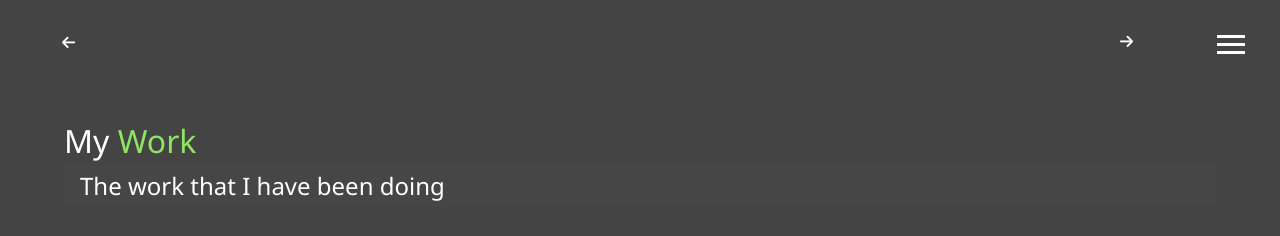
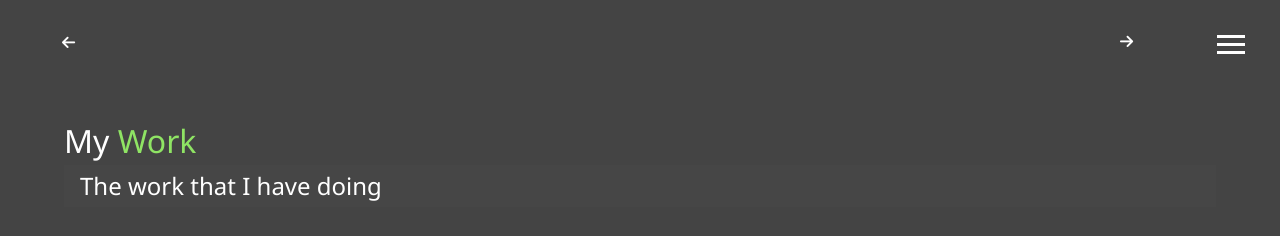
Before and after one commit to simonschamp/myportfolio2, a website: page list/work.html in a window 1280 px wide. Shown: the top 236 px of the page. Drawn offline with Linux system fonts and the light colour scheme.

Commit message:
Done some modification

```diff
--- a/list/work.html
+++ b/list/work.html
@@ -60,7 +60,7 @@
         My
         <span class="text-secondary">Work</span>
       </h1>
-      <h2 class="small-heading">The work that I have been doing</h2>
+      <h2 class="small-heading">The work that I have doing</h2>
       <div class="projects">
         <div class="item">
           <a href="#!">
```
